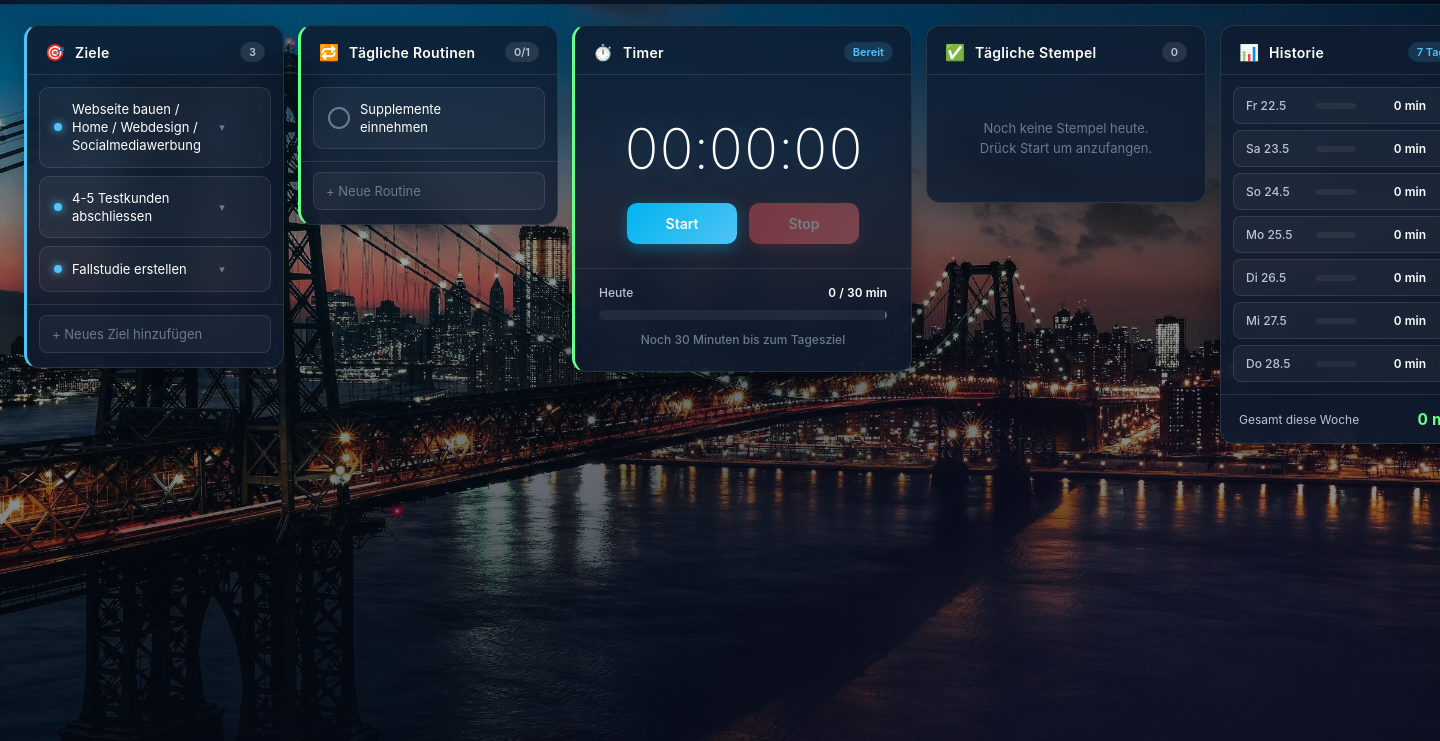
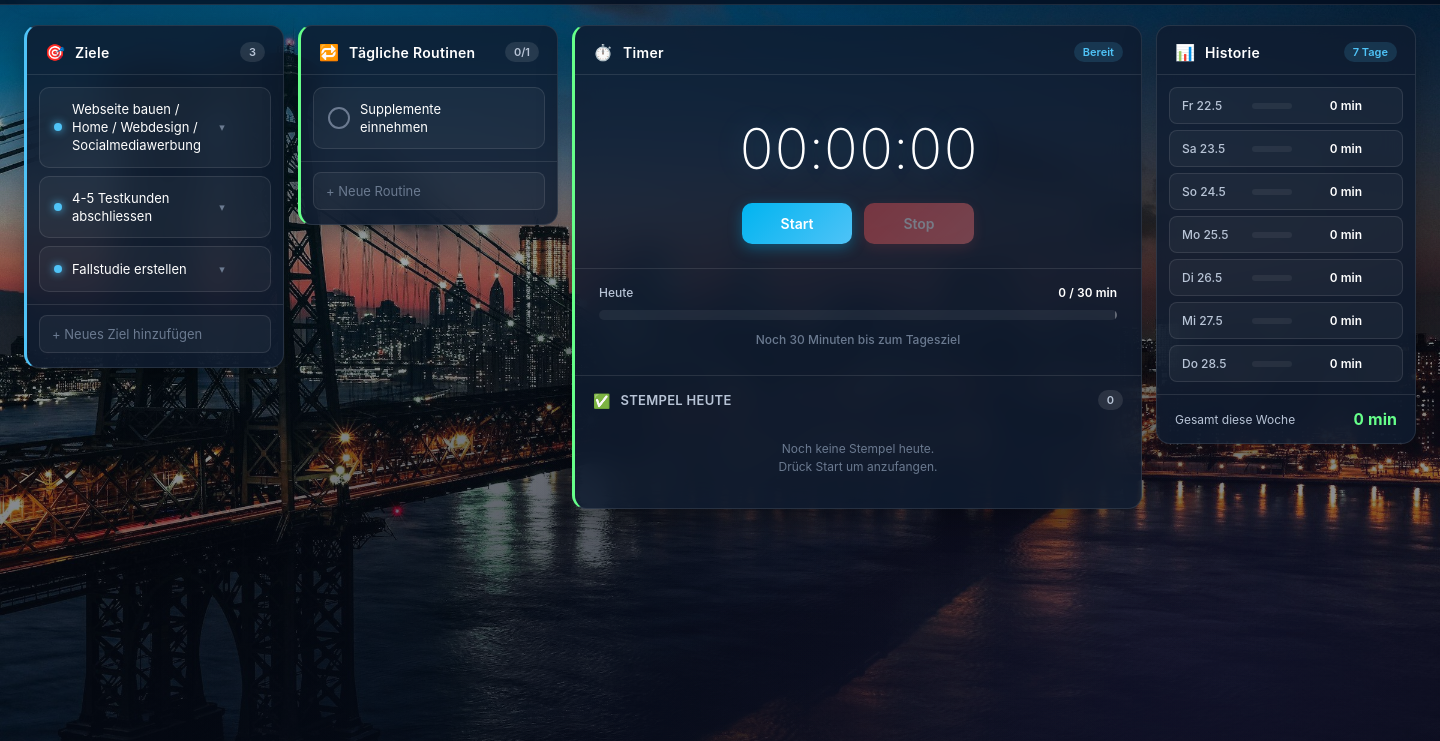
Before and after one commit to valdrinalimi-hub/Workflow, an Electron app: page index.html in a window 1440 px wide. Shown: the part 59-800 px from the top of the page. Drawn offline with Linux system fonts and the light colour scheme.

Commit message:
Merge Timer and Stempel into one column
- Removed separate .column-stamps; stamps now live inside .column-timer
- Stamps appear directly below the timer's progress bar with a subtle divider
- Stamps sub-header uses smaller h3 + uppercase label so the timer stays the focal point
- Grid reduced from 5 to 4 columns; timer column gets minmax(360px, 1fr) so it's wider
- Responsive breakpoints updated for the new column count
- Same stamps-list ID — renderStamps() works unchanged

```diff
--- a/index.html
+++ b/index.html
@@ -79,7 +79,7 @@
       </form>
     </section>
 
-    <!-- TIMER -->
+    <!-- TIMER + TÄGLICHE STEMPEL (merged) -->
     <section class="column column-timer">
       <div class="column-header">
         <span class="col-icon">⏱️</span>
@@ -105,17 +105,17 @@
         </div>
         <div class="goal-status" id="goalStatus">Tagesziel: 30 Minuten</div>
       </div>
-    </section>
 
-    <!-- TÄGLICHE STEMPEL -->
-    <section class="column column-stamps">
-      <div class="column-header">
-        <span class="col-icon">✅</span>
-        <h2>Tägliche Stempel</h2>
-        <span class="col-count" id="stampsCount">0</span>
-      </div>
-      <div class="stamps-list" id="stampsList">
-        <div class="empty-state">Noch keine Stempel heute. Drück Start um anzufangen.</div>
+      <!-- Stempel-Bereich direkt unterhalb des Timers -->
+      <div class="stamps-section">
+        <div class="stamps-header">
+          <span class="col-icon">✅</span>
+          <h3>Stempel heute</h3>
+          <span class="col-count" id="stampsCount">0</span>
+        </div>
+        <div class="stamps-list" id="stampsList">
+          <div class="empty-state">Noch keine Stempel.<br>Drück Start um anzufangen.</div>
+        </div>
       </div>
     </section>
 
--- a/styles.css
+++ b/styles.css
@@ -219,7 +219,7 @@ body {
   position: relative;
   z-index: 5;
   display: grid;
-  grid-template-columns: 260px 260px 340px minmax(280px, 1fr) 260px;
+  grid-template-columns: 260px 260px minmax(360px, 1fr) 260px;
   align-items: start;            /* columns size to their content, not full height */
   gap: 14px;
   padding: 20px 24px;
@@ -989,14 +989,14 @@ body {
 
 @media (max-width: 1400px) {
   .board {
-    grid-template-columns: 230px 230px 300px 1fr 230px;
+    grid-template-columns: 230px 230px minmax(320px, 1fr) 230px;
   }
   .timer-display { font-size: 44px; }
 }
 
 @media (max-width: 1100px) {
   .board {
-    grid-template-columns: 220px 220px 280px 1fr 220px;
+    grid-template-columns: 220px 220px minmax(300px, 1fr) 220px;
   }
   .timer-display { font-size: 38px; }
 }
@@ -1598,3 +1598,53 @@ body {
   .goal-desc-input { font-size: 14px; padding: 11px 12px; }
   .goal-item.expanded .goal-expand { max-height: 500px; padding: 14px 14px 18px; }
 }
+
+/* ============================================
+   STAMPS SUB-SECTION (within Timer column)
+   ============================================ */
+
+.stamps-section {
+  border-top: 1px solid var(--col-border);
+  margin-top: 4px;
+}
+
+.stamps-header {
+  display: flex;
+  align-items: center;
+  gap: 10px;
+  padding: 14px 18px 8px;
+}
+
+.stamps-header h3 {
+  flex: 1;
+  font-size: 13px;
+  font-weight: 600;
+  color: var(--text-secondary);
+  letter-spacing: 0.3px;
+  text-transform: uppercase;
+}
+
+.stamps-header .col-icon {
+  font-size: 14px;
+}
+
+.stamps-header .col-count {
+  font-size: 11px;
+  background: rgba(255, 255, 255, 0.1);
+  color: var(--text-secondary);
+  padding: 3px 9px;
+  border-radius: 999px;
+  font-weight: 600;
+}
+
+/* Slim down the stamps list now that it's nested */
+.column-timer .stamps-list {
+  padding: 4px 12px 14px;
+  min-height: 60px;
+  max-height: 45vh;
+}
+
+.column-timer .empty-state {
+  padding: 18px 12px;
+  font-size: 12px;
+}
```
